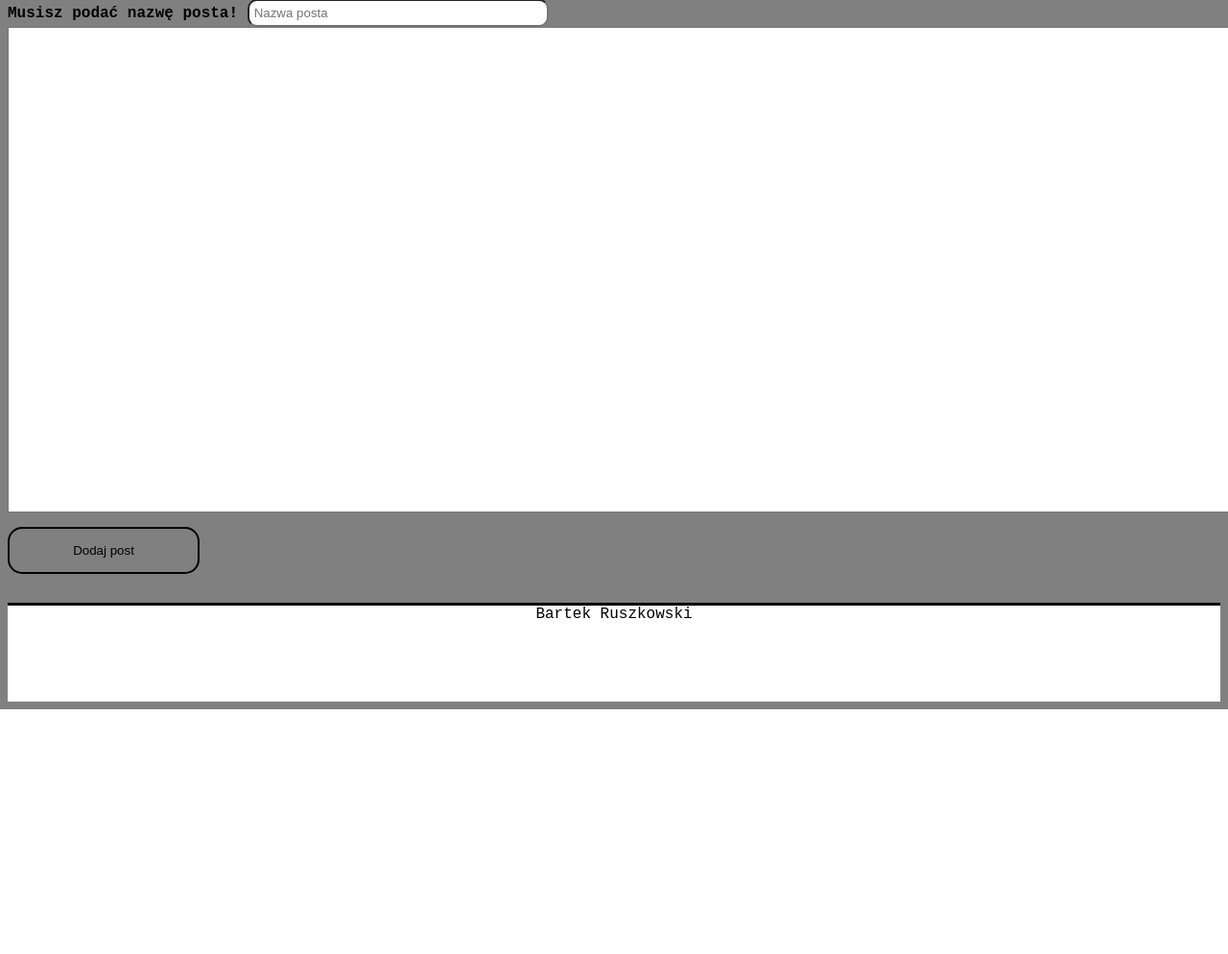
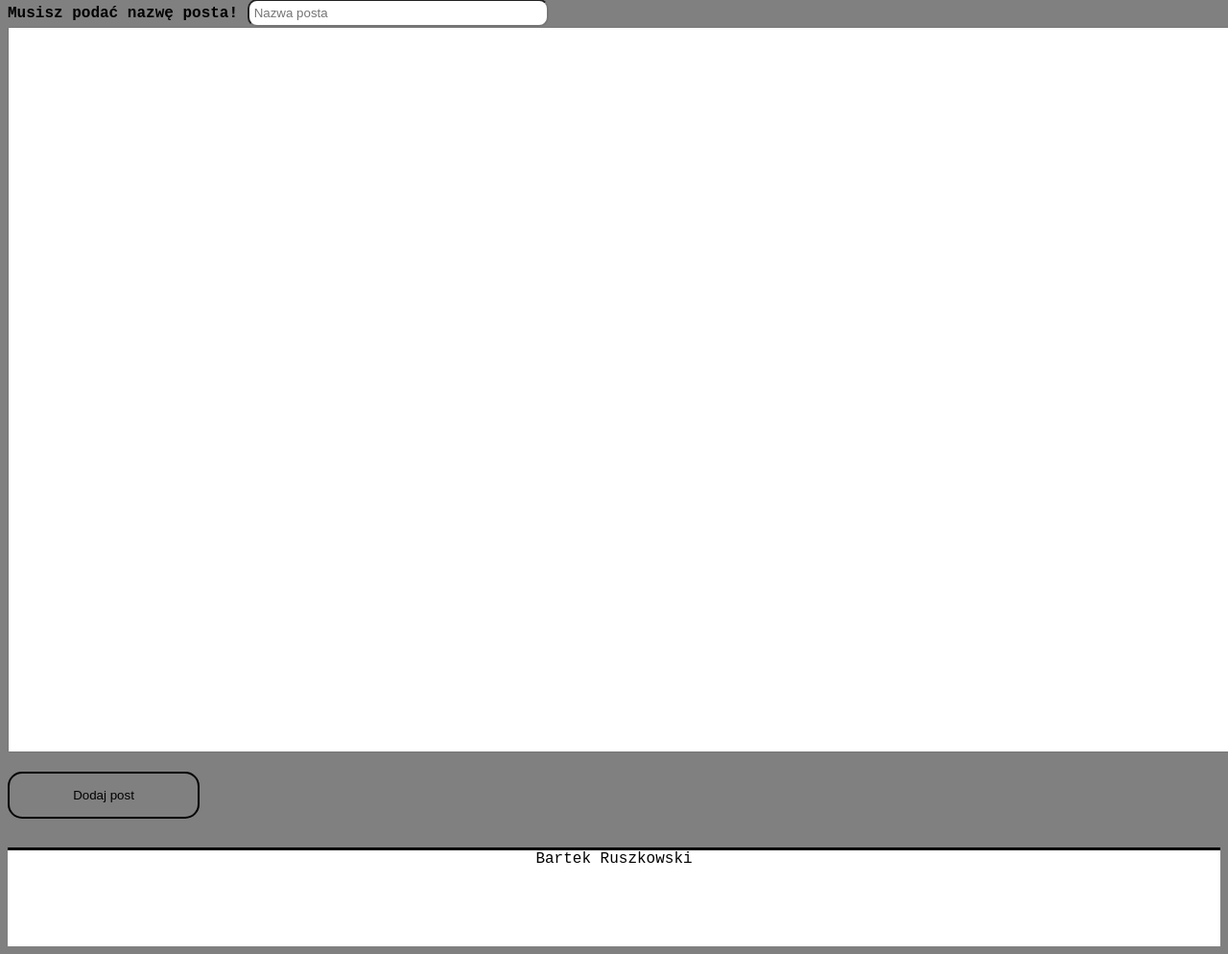
Before and after one commit to Bartolinnni/Flask-server, a Flask app: page /user in a window 1280 px wide; the page is wider, and only the part inside the window is pictured. Shown: the part 409-1403 px from the top of that part at 96% size. Before the commit the page ends 1148 px from the top of that part, so only its background shows below. Run offline with Flask 3, Linux system fonts and the light colour scheme; a user stored in the database is signed in.

Commit message:
'poprawa_pola_notatek'

```diff
--- a/website/templates/blog.html
+++ b/website/templates/blog.html
@@ -32,7 +32,7 @@
 </ul>
 <form method = "POST" name="formnotename">
     <b>Musisz podać nazwę posta!</b> <input class="inpt" type="text" name = "f_notename" style="width: 300px;" placeholder="Nazwa posta"><span class="err" id="e_notename" />
-    <input type="text" name = "f_note" style="width: 1356px; height: 500px;"><span class="err" id="e_note" />
+    <textarea  name="f_note" rows="50" cols="183"></textarea>
     <input type="submit" value="Dodaj post" class = "button">
 </form>
 <footer id = "footer">Bartek Ruszkowski</footer>
```
Also changed, not shown: instance/database.db.
